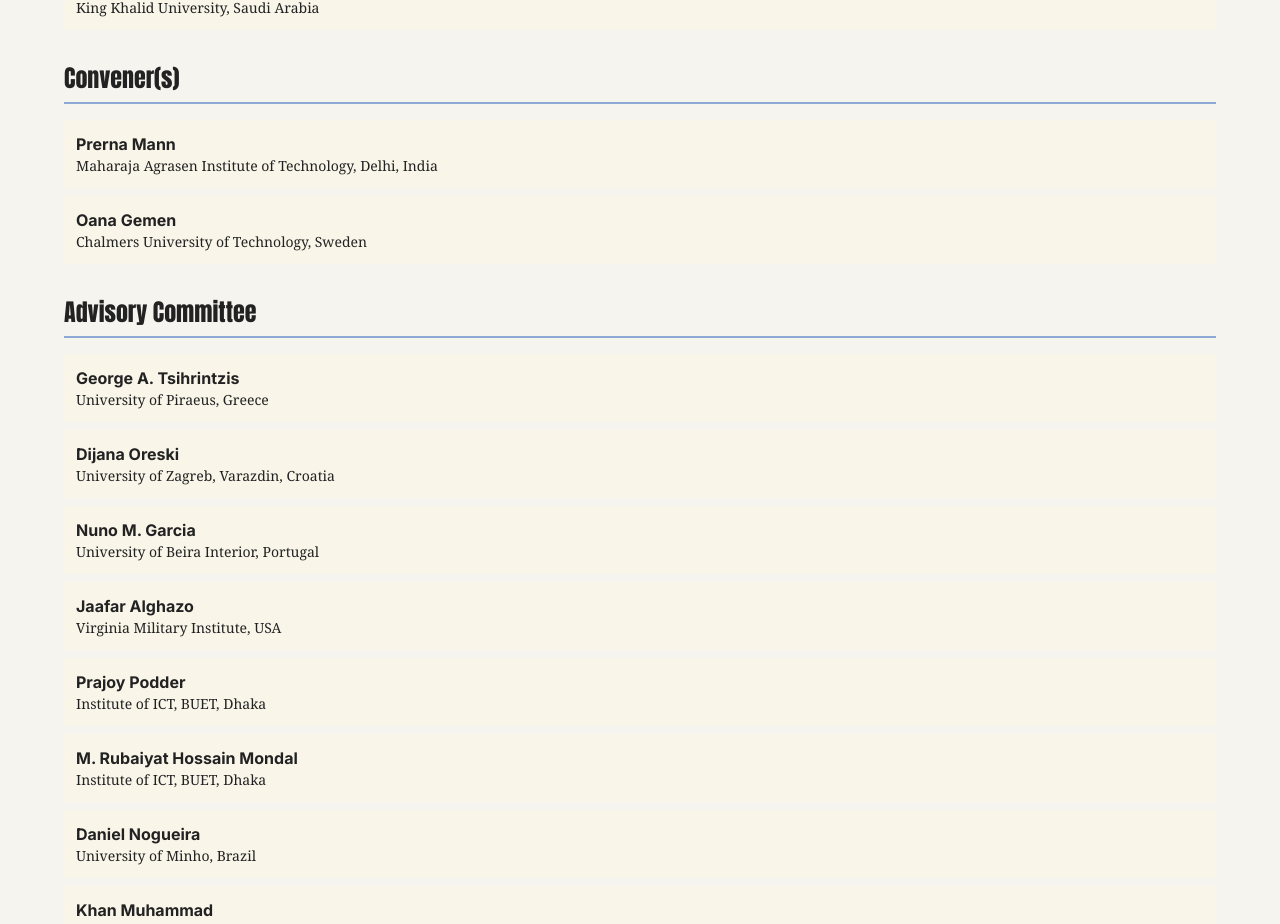
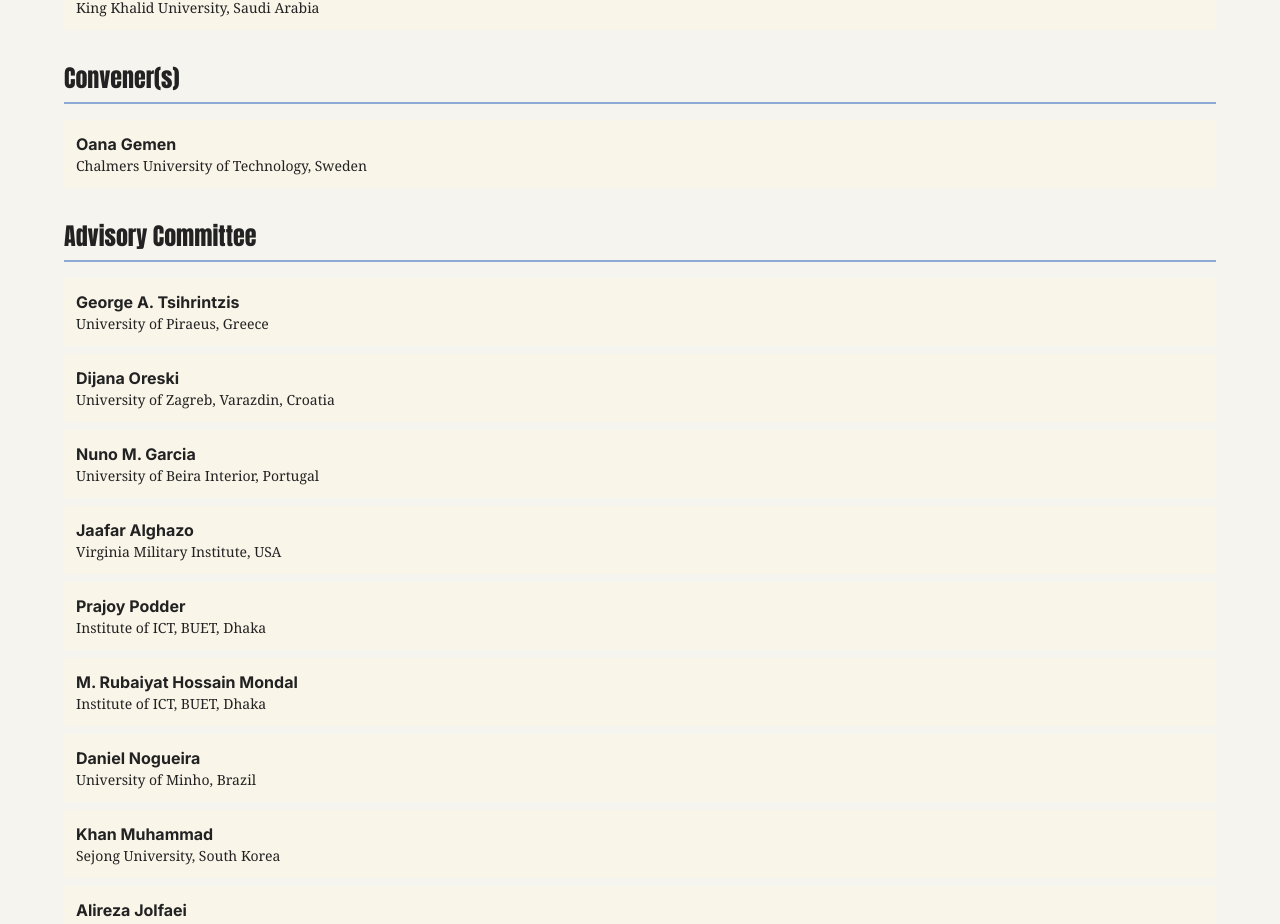
Before and after one commit to techyavii/ICI3T-2026, a React (Vite) app: page /committee in a window 1280 px wide. Shown: the part 1657-2581 px from the top of the page. Built offline with nearby package versions, Linux system fonts and the light colour scheme.

Commit message:
done changes 29-08-2026

```diff
--- a/src/pages/Committee.tsx
+++ b/src/pages/Committee.tsx
@@ -30,7 +30,6 @@ const publicationChairs = [
 ];
 
 const conveners = [
-  { name: "Prerna Mann", affiliation: "Maharaja Agrasen Institute of Technology, Delhi, India" },
   { name: "Oana Gemen", affiliation: "Chalmers University of Technology, Sweden" },
 ];
 
```
